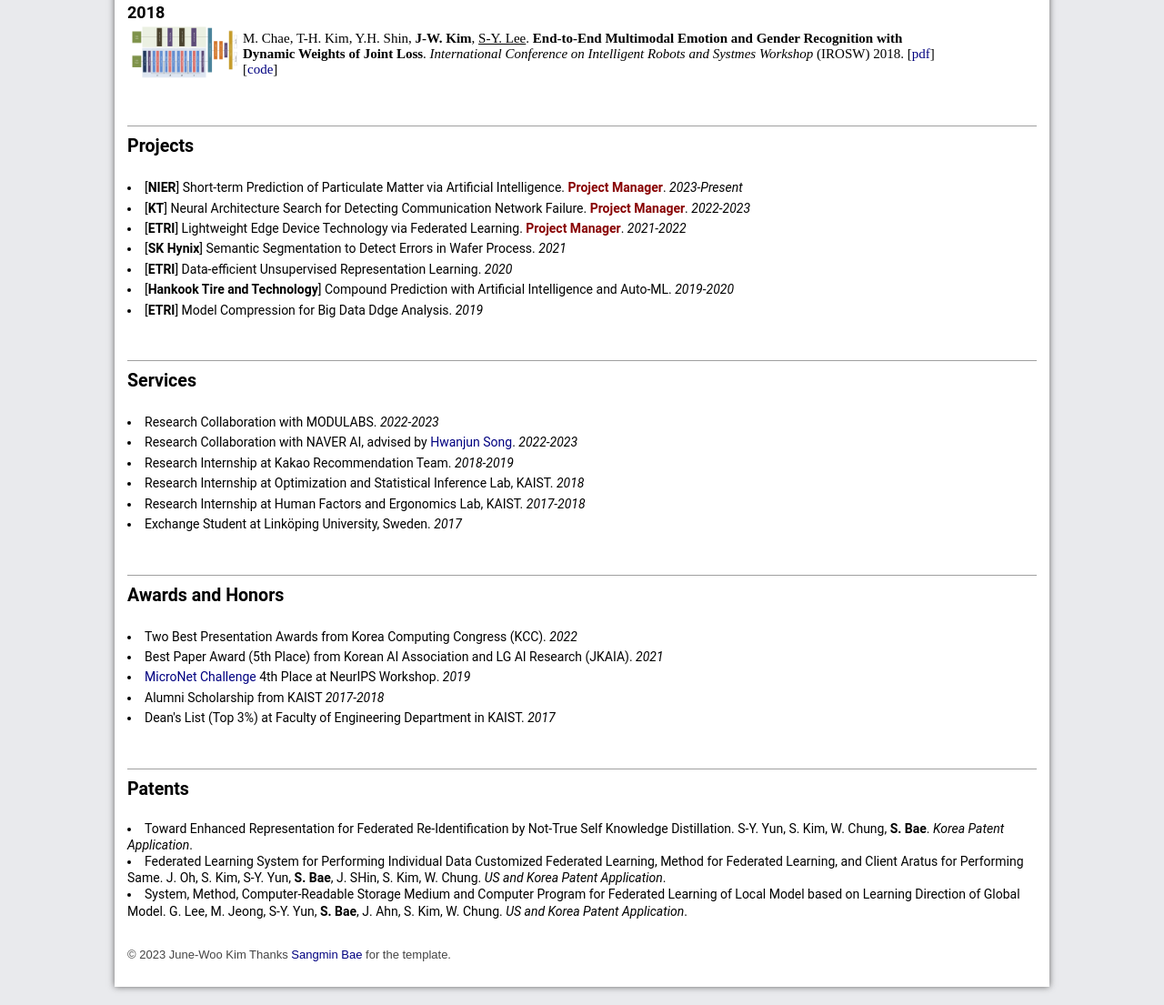
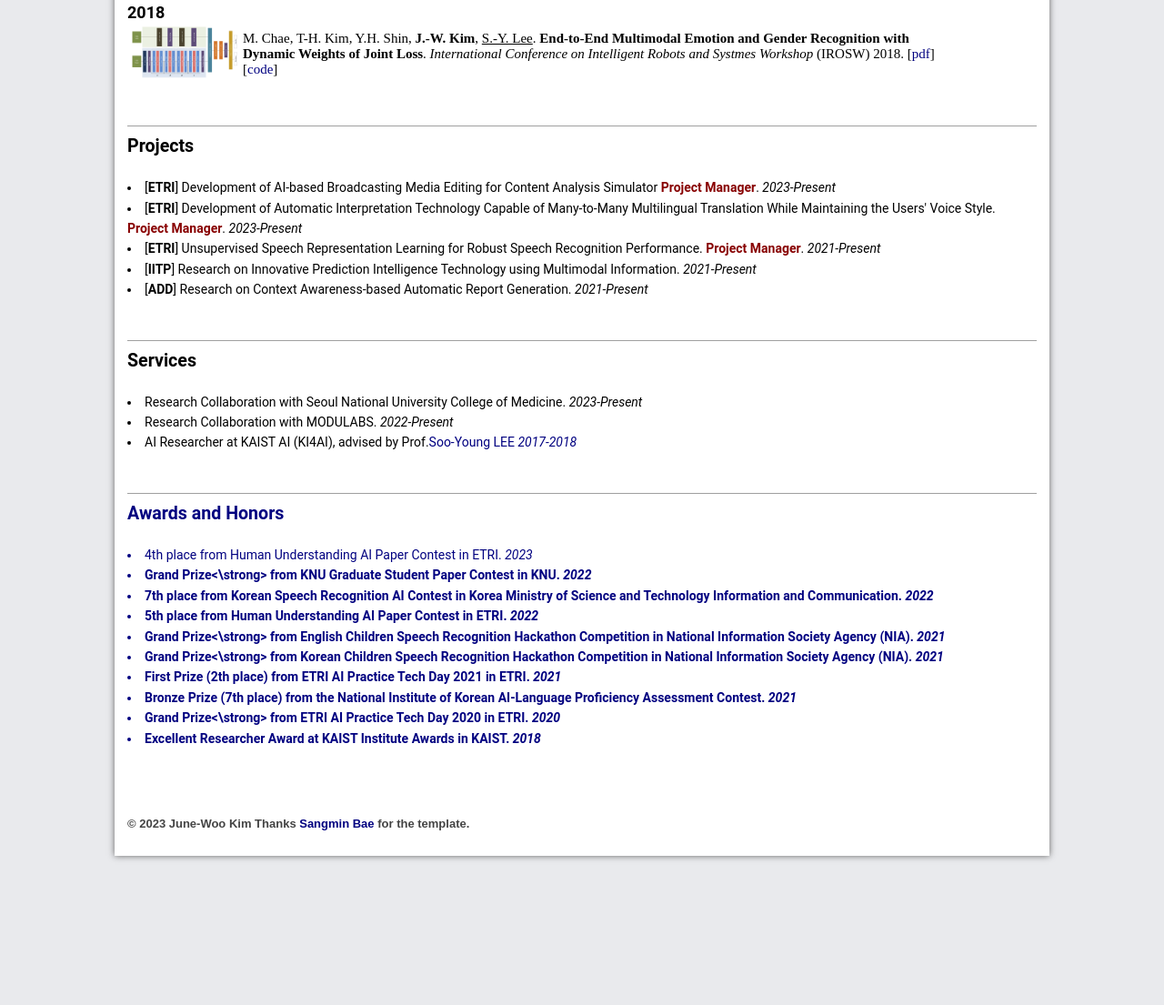
Before and after one commit to kaen2891/profile, a plain HTML site: page index.html in a window 1280 px wide. Shown: the part 1443-2548 px from the top of the page at 91% size. After the commit the page ends 2404 px from the top, so only its background shows below. Drawn offline with nearby package versions, Linux system fonts and the light colour scheme.

Commit message:
modified

```diff
--- a/index.html
+++ b/index.html
@@ -170,7 +170,7 @@
           <img src="./images/2018_end.png" class="PaperThumbnail" width="120" height="60">
         </td>
         <td>
-          M. Chae, T-H. Kim, Y.H. Shin, <strong>J-W. Kim</strong>, <u>S-Y. Lee</u>.  <strong>End-to-End Multimodal Emotion and Gender Recognition with Dynamic Weights of Joint Loss</strong>. <em>International Conference on Intelligent Robots and Systmes Workshop </em> (IROSW) 2018.
+          M. Chae, T-H. Kim, Y.H. Shin, <strong>J.-W. Kim</strong>, <u>S.-Y. Lee</u>.  <strong>End-to-End Multimodal Emotion and Gender Recognition with Dynamic Weights of Joint Loss</strong>. <em>International Conference on Intelligent Robots and Systmes Workshop </em> (IROSW) 2018.
           [<a href="https://arxiv.org/ftp/arxiv/papers/1809/1809.00758.pdf"><font color="#000080">pdf</font></a>]
           [<a href="https://github.com/MyungsuChae/IROS2018_ws"><font color="#000080">code</font></a>]
         </td>
@@ -184,43 +184,42 @@
     <a id="projects" class="anchor"></a><span class="section">Projects</span>
 
 
-    <li style="line-height:160%;"> [<strong>NIER</strong>] Short-term Prediction of Particulate Matter via Artificial Intelligence. <span class="oral">Project Manager</span>. <em>2023-Present</em>  </li>
-    <li style="line-height:160%;">  [<strong>KT</strong>] Neural Architecture Search for Detecting Communication Network Failure. <span class="oral">Project Manager</span>. <em>2022-2023</em>   </li>
-    <li style="line-height:160%;">  [<strong>ETRI</strong>] Lightweight Edge Device Technology via Federated Learning. <span class="oral">Project Manager</span>. <em>2021-2022</em>  </li>
-    <li style="line-height:160%;"> [<strong>SK Hynix</strong>] Semantic Segmentation to Detect Errors in Wafer Process. <em>2021</em>  </li>
-    <li style="line-height:160%;"> [<strong>ETRI</strong>] Data-efficient Unsupervised Representation Learning. <em>2020</em>  </li>
-    <li style="line-height:160%;"> [<strong>Hankook Tire and Technology</strong>] Compound Prediction with Artificial Intelligence and Auto-ML. <em>2019-2020</em>  </li>
-    <li style="line-height:160%;"> [<strong>ETRI</strong>] Model Compression for Big Data Ddge Analysis. <em>2019</em>  </li>
+    <li style="line-height:160%;"> [<strong>ETRI</strong>] Development of AI-based Broadcasting Media Editing for Content Analysis Simulator <span class="oral">Project Manager</span>. <em>2023-Present</em>  </li>
+    <li style="line-height:160%;">  [<strong>ETRI</strong>] Development of Automatic Interpretation Technology Capable of Many-to-Many Multilingual Translation While Maintaining the Users' Voice Style. <span class="oral">Project Manager</span>. <em>2023-Present</em>   </li>
+    <li style="line-height:160%;">  [<strong>ETRI</strong>] Unsupervised Speech Representation Learning for Robust Speech Recognition Performance. <span class="oral">Project Manager</span>. <em>2021-Present</em>  </li>
+    <li style="line-height:160%;"> [<strong>IITP</strong>] Research on Innovative Prediction Intelligence Technology using Multimodal Information. <em>2021-Present</em>  </li>
+    <li style="line-height:160%;"> [<strong>ADD</strong>] Research on Context Awareness-based Automatic Report Generation. <em>2021-Present</em>  </li>
 
     <p>&nbsp;</p>
 
 
     <a id="services" class="anchor"></a><span class="section">Services</span>
-    <li style="line-height:160%;">  Research Collaboration with MODULABS. <em>2022-2023</em> </li>
-    <li style="line-height:160%;">  Research Collaboration with NAVER AI, advised by <a href="https://scholar.google.com/citations?user=Ijzuc-8AAAAJ&hl=en"><font color="#000080">Hwanjun Song</font></a>. <em>2022-2023</em> </li>
-    <li style="line-height:160%;">  Research Internship at Kakao Recommendation Team. <em>2018-2019</em> </li>
-    <li style="line-height:160%;">   Research Internship at Optimization and Statistical Inference Lab, KAIST. <em>2018</em> </li>
-    <li style="line-height:160%;">  Research Internship at Human Factors and Ergonomics Lab, KAIST. <em>2017-2018</em> </li>
-    <li style="line-height:160%;">   Exchange Student at  Linköping University, Sweden. <em>2017</em>    </li>
-
+    <li style="line-height:160%;">  Research Collaboration with Seoul National University College of Medicine. <em>2023-Present</em> </li>
+    <li style="line-height:160%;">  Research Collaboration with MODULABS. <em>2022-Present</em> </li>
+    <li style="line-height:160%;">  AI Researcher at KAIST AI (KI4AI), advised by Prof.<a href="https://scholar.google.com/citations?user=QXGini0AAAAJ&hl=en"><font color="#000080">Soo-Young LEE <em>2017-2018</em> </li>
 
     <p>&nbsp;</p>
 
 
     <a id="awards" class="anchor"></a><span class="section">Awards and Honors</span>
-    <li style="line-height:160%;">  Two Best Presentation Awards from Korea Computing Congress (KCC). <em>2022</em> </li>
-    <li style="line-height:160%;">  Best Paper Award (5th Place) from Korean AI Association and LG AI Research (JKAIA).  <em>2021</em></li>
-    <li style="line-height:160%;">    <a href="https://micronet-challenge.github.io"><font color="#000080">MicroNet Challenge</font></a> 4th Place at NeurIPS Workshop. <em>2019</em> </li>
-    <li style="line-height:160%;"> Alumni Scholarship from KAIST <em>2017-2018</em> </li>
-    <li style="line-height:160%;"> Dean's List (Top 3%) at Faculty of Engineering Department in KAIST. <em>2017</em> </li>
+    <li style="line-height:160%;"> 4th place from Human Understanding AI Paper Contest in ETRI. <em>2023</em> </li>
+    <li style="line-height:160%;"> <strong>Grand Prize<\strong> from KNU Graduate Student Paper Contest in KNU. <em>2022</em></li>
+    <li style="line-height:160%;"> 7th place from Korean Speech Recognition AI Contest in Korea Ministry of Science and Technology Information and Communication. <em>2022</em></li>
+    <li style="line-height:160%;"> 5th place from Human Understanding AI Paper Contest in ETRI. <em>2022</em></li>
+    <li style="line-height:160%;"> <strong>Grand Prize<\strong> from English Children Speech Recognition Hackathon Competition in National Information Society Agency (NIA). <em>2021</em></li>
+    <li style="line-height:160%;"> <strong>Grand Prize<\strong> from Korean Children Speech Recognition Hackathon Competition in National Information Society Agency (NIA). <em>2021</em></li>
+    <li style="line-height:160%;"> First Prize (2th place) from ETRI AI Practice Tech Day 2021 in ETRI. <em>2021</em></li>
+    <li style="line-height:160%;"> Bronze Prize (7th place) from the National Institute of Korean AI-Language Proficiency Assessment Contest. <em>2021</em> </li>
+    <li style="line-height:160%;"> <strong>Grand Prize<\strong> from ETRI AI Practice Tech Day 2020 in ETRI. <em>2020</em> </li>
+    <li style="line-height:160%;"> <a href="https://kis.kaist.ac.kr/?document_srl=42541&mid=ki_events&sort_index=title&order_type=desc"><font color="#000080">Excellent Researcher Award</font></a> at KAIST Institute Awards in KAIST. <em>2018</em> </li>
 
     <p>&nbsp;</p>
 
 
-    <a id="patents" class="anchor"></a><span class="section">Patents</span>
+    <!--a id="patents" class="anchor"></a><span class="section">Patents</span>
     <li style="line-height:130%;"> Toward Enhanced Representation for Federated Re-Identification by Not-True Self Knowledge Distillation. S-Y. Yun, S. Kim, W. Chung, <strong>S. Bae</strong>. <em>Korea Patent Application</em>. </li>
     <li style="line-height:130%;"> Federated Learning System for Performing Individual Data Customized Federated Learning, Method for Federated Learning, and Client Aratus for Performing Same. J. Oh, S. Kim, S-Y. Yun, <strong>S. Bae</strong>, J. SHin, S. Kim, W. Chung. <em>US and Korea Patent Application</em>. </li>
-    <li style="line-height:130%;"> System, Method, Computer-Readable Storage Medium and Computer Program for Federated Learning of Local Model based on Learning Direction of Global Model. G. Lee, M. Jeong, S-Y. Yun, <strong>S. Bae</strong>, J. Ahn, S. Kim, W. Chung. <em>US and Korea Patent Application</em>.     </li>
+    <li style="line-height:130%;"> System, Method, Computer-Readable Storage Medium and Computer Program for Federated Learning of Local Model based on Learning Direction of Global Model. G. Lee, M. Jeong, S-Y. Yun, <strong>S. Bae</strong>, J. Ahn, S. Kim, W. Chung. <em>US and Korea Patent Application</em>.     </li-->
 
     </br>
 
```
